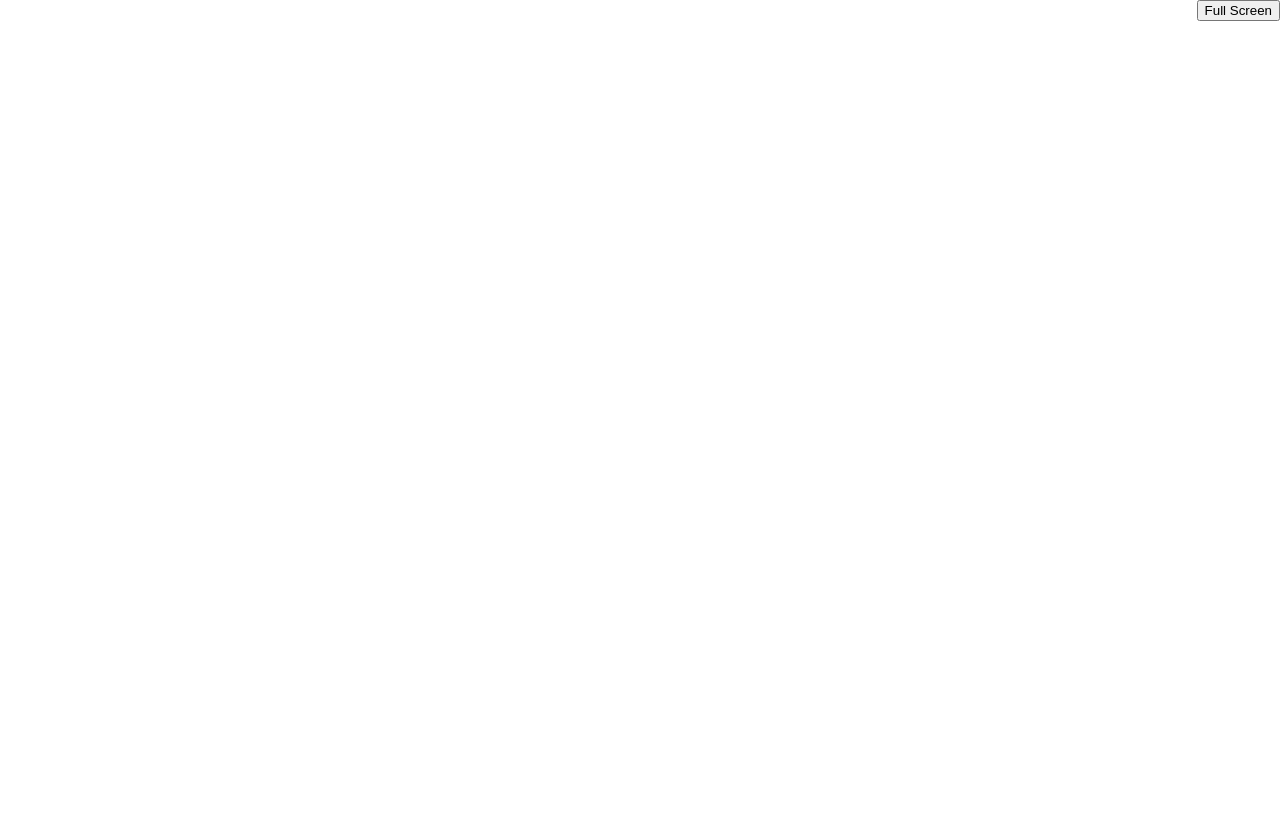
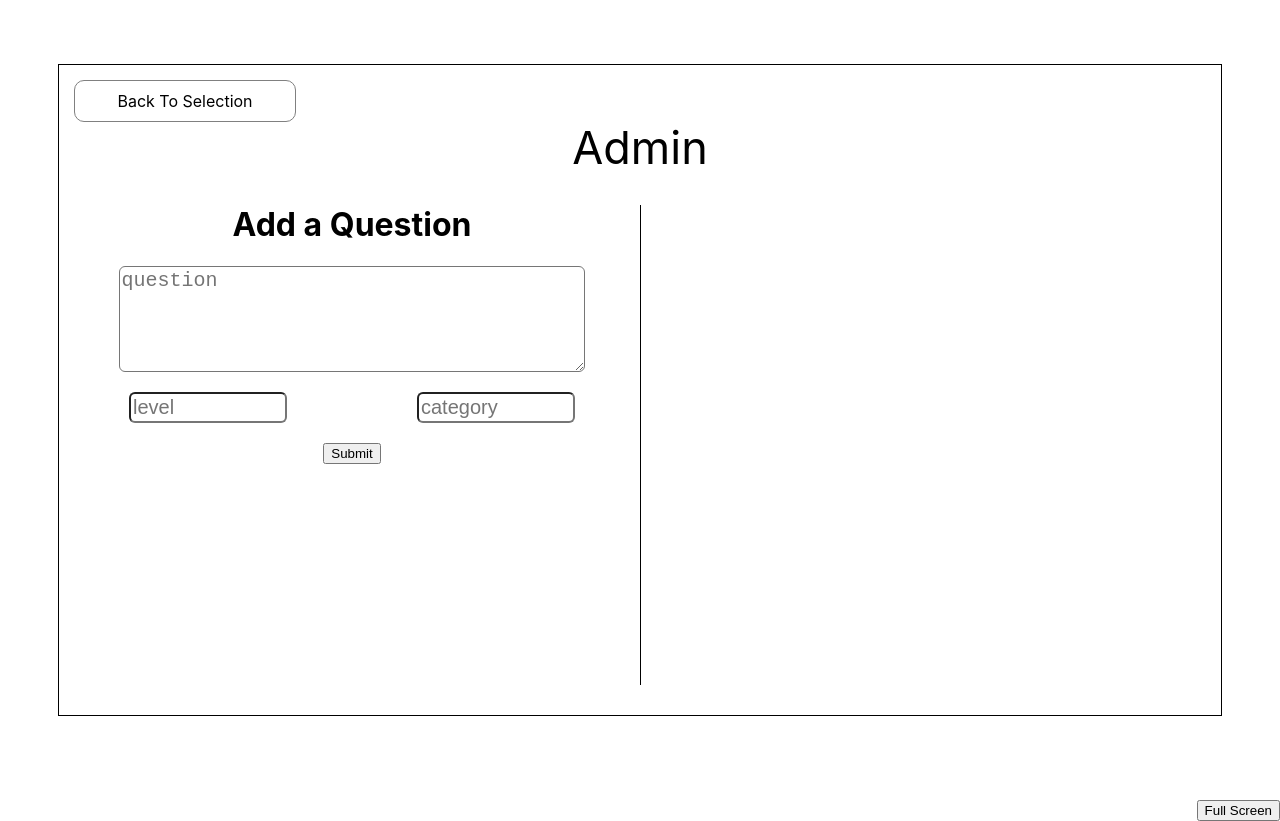
Before and after one commit to ankpham/vh-elimination-round, a React (Create React App) app: page /admin/2iu80qpo0w23 in a window 1280 px wide. Before the commit this address had no page. Before the commit the page ends 800 px from the top, so only its background shows below. Built offline with nearby package versions, Linux system fonts and the light colour scheme.

Commit message:
added admin and login

```diff
--- a/src/App.js
+++ b/src/App.js
@@ -1,4 +1,4 @@
-import React, {useRef, useEffect} from 'react';
+import React, {useRef} from 'react';
 import {Routes, BrowserRouter as Router, Route}
 from 'react-router-dom';
 
@@ -6,6 +6,7 @@ import './style/style.css'
 
 import Home from './pages/Home';
 import ViewQuestion from './pages/ViewQuestion';
+import AdminLogin from './pages/AdminLogin';
 import Admin from './pages/Admin';
 
 const App = () => {
@@ -23,12 +24,13 @@ const App = () => {
   }
 
   return (
-    <div ref={page} class="app">
+    <div ref={page} className="app">
     <Router>
       <Routes>
         <Route path="/" element={<Home/>} exact/>
         <Route path="/view-question/:level/:category" element={<ViewQuestion/>}/>
-        <Route path="/admin" element={<Admin/>}/>
+        <Route path="/admin-login" element={<AdminLogin/>}/>
+        <Route path="/admin/2iu80qpo0w23/" element={<Admin/>}/>
       </Routes>
     </Router>
     <button ref={fullScreenButton} style={{right: '0', display: 'flex', position: 'absolute'}} onClick={() => fullscreen()}>Full Screen</button>
--- a/src/pages/Admin.jsx
+++ b/src/pages/Admin.jsx
@@ -7,7 +7,23 @@ const Admin = () => {
         <div className="admin">
             <div className="container">
                 <Link className="link back-to-selection" to="/">Back To Selection</Link>
-                <h1>Admin</h1>
+                <h1 className='heading'>Admin</h1>
+                <form className="add-question">
+                    <h1 className='sub-heading'>Add a Question</h1>
+                    <div className="form-row">
+                        <textarea className='input-text input-question' name="question" placeholder='question'rows="2" cols="25"/>
+                    </div>
+                    <div className="form-row">
+                        <input className='input-text' type="text" name="level" placeholder='level'/>
+                        <input className='input-text' type="text" name="category" placeholder='category'/>
+                    </div>
+                    <div className="form-row">
+                        <input type="submit"/>
+                    </div>
+                </form>
+                <div className="question-list">
+
+                </div>
             </div>
         </div>
         </>
--- /dev/null
+++ b/src/pages/AdminLogin.jsx
@@ -0,0 +1,42 @@
+import React, {useState, useEffect, useRef} from 'react';
+import {Link} from 'react-router-dom';
+
+const AdminLogin = () => {
+    const username = useRef(null);
+    const password = useRef(null);
+    const [auth, setAuth] = useState(false);
+
+    const Authenticate = () => {
+        if (username.current.value === "user" &&  password.current.value === "pass") {
+            setAuth(true)
+        }
+    }
+
+    useEffect(() => {
+        if (auth === true) {
+            window.location = '/admin/2iu80qpo0w23'
+        }
+    })
+
+    return (
+        <div className="home">
+            <div className="container">
+                <Link className="link back-to-selection" to="/">Back To Selection</Link>
+                <h1 className='heading'>Login</h1>
+                <div>
+                    <div className="form-row">
+                        <input ref={username} className='input-text' type="text" name="username" placeholder='Username'/>
+                    </div>
+                    <div className="form-row">
+                        <input ref={password} className='input-text' type="password" name="password" placeholder='Password'/>
+                    </div>
+                    <div className="form-row">
+                        <button onClick={() => Authenticate()} className='submit'>Login</button>
+                    </div>
+                </div>
+            </div>
+        </div>
+    )
+}
+
+export default AdminLogin;
--- a/src/pages/Home.jsx
+++ b/src/pages/Home.jsx
@@ -53,7 +53,7 @@ const Home = () => {
         <>
         <div className="home">
             <div className="container">
-                <h1>Selection</h1>
+                <h1 className='heading'>Selection</h1>
                 <div ref={levelContainer} className="level">
                     <span className="select" onClick={() => setActive("level", 1)}>Level 1</span>
                     <span className="select" onClick={() => setActive("level", 2)}>Level 2</span>
@@ -66,7 +66,7 @@ const Home = () => {
                 </div>
                 <Link className="link" to={"/view-question/" + level + "/" + category}>View Question</Link>
             </div>
-            <Link className="link admin" to="/admin">Admin</Link>
+            <Link className="link admin" to="/admin-login">Admin</Link>
         </div>
         </>
     )
--- a/src/pages/ViewQuestion.jsx
+++ b/src/pages/ViewQuestion.jsx
@@ -10,7 +10,7 @@ const ViewQuestion = () => {
         <div className='view-question'>
             <div className='container'>
                 <Link className="link back-to-selection" to="/">Back To Selection</Link>
-                <h1>Question</h1>
+                <h1 className='heading'>Question</h1>
                 <h5>Level {level}</h5>
                 <h5>Category {category}</h5>
             </div>
--- a/src/style/admin.css
+++ b/src/style/admin.css
@@ -3,3 +3,9 @@
     height: 100vh;
     width: 100%;
 }
+
+.add-question {
+    width: 50%;
+    height: 60vh;
+    border-right: black solid 1px;
+}
--- a/src/style/home.css
+++ b/src/style/home.css
@@ -2,10 +2,6 @@
     display: flex;
     height: 100vh;
     width: 100%;
-}
-
-.home .container {
-    text-align: center;
 }
 
 .home .level {
--- a/src/style/style.css
+++ b/src/style/style.css
@@ -3,12 +3,19 @@
 @import url('admin.css');
 
 .container {
+    text-align: center;
     height: 80vh;
     border: black solid 1px;
     width: 90%;
     margin: auto;
     margin-top: 8vh;
     padding: 5px;
+}
+
+.heading {
+    margin-top: 50px;
+    font-size: 45px;
+    font-weight: 400;
 }
 
 .link {
@@ -47,13 +54,41 @@
 }
 
 .link.back-to-selection {
-    float: right;
+    position: absolute;
     margin: 10px;
 }
 
 .link.admin {
+    height: 20px;
     position: absolute;
     bottom: 0;
     padding: 5px;
     width: 100px;
 }
+
+.form-row {
+    margin-bottom: 20px;
+    width: 100%;
+    display: flex;
+}
+
+input {
+    margin: auto;
+}
+
+.input-text {
+    margin: auto;
+    width: 150px;
+    height: 25px;
+    border-radius: 6px;
+    font-size: 20px;
+}
+
+.input-question {
+    width: 80%;
+    height: 100px;
+}
+
+.submit {
+    margin: auto;
+}
```
Also changed, not shown: src/database/questions.json (+40 -2 lines).
